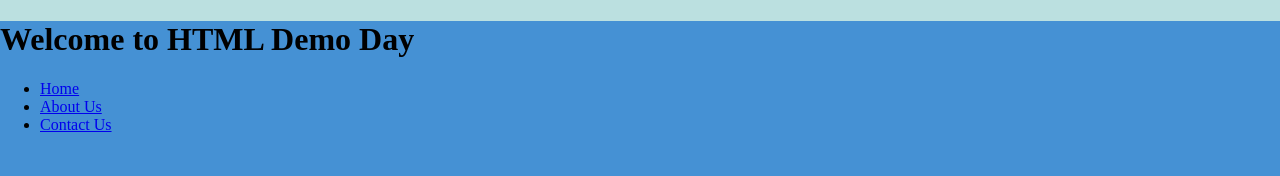
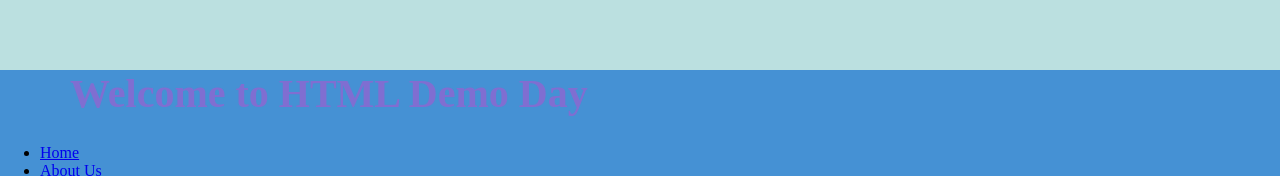
Before and after one commit to phillipstm/lab-04, a plain HTML site: page index.html in a window 1280 px wide. Shown: the top 176 px of the page. Drawn offline with Linux system fonts and the light colour scheme.

Commit message:
add css header1 style

```diff
--- a/style.css
+++ b/style.css
@@ -9,14 +9,13 @@
     background-color: #4591d4;
     height: 175px;
   }
+  h1 {
+    color:rgba(206, 66, 206, 0.432);
+    font-size: 40px;
+    margin-left: 5%;px;
+    margin-top: 5%;px;
+  }
  /*
-  h1 {
-    color:rgb(53, 250, 26);
-    font-size: 30px;
-    margin-left: 30px;
-    margin-top: 25px;
-  }
-
   header a {
     color: whitesmoke;
   }
```
